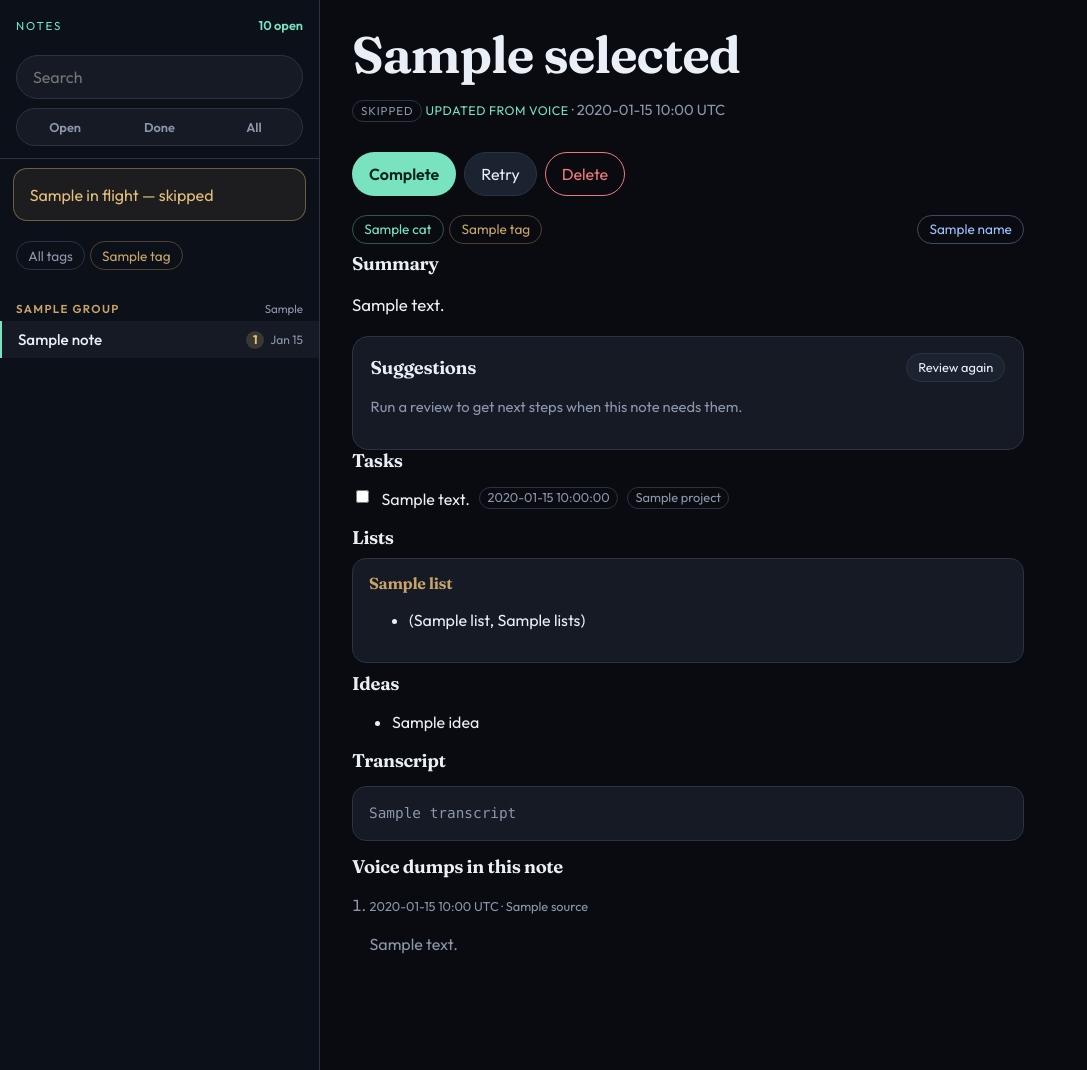
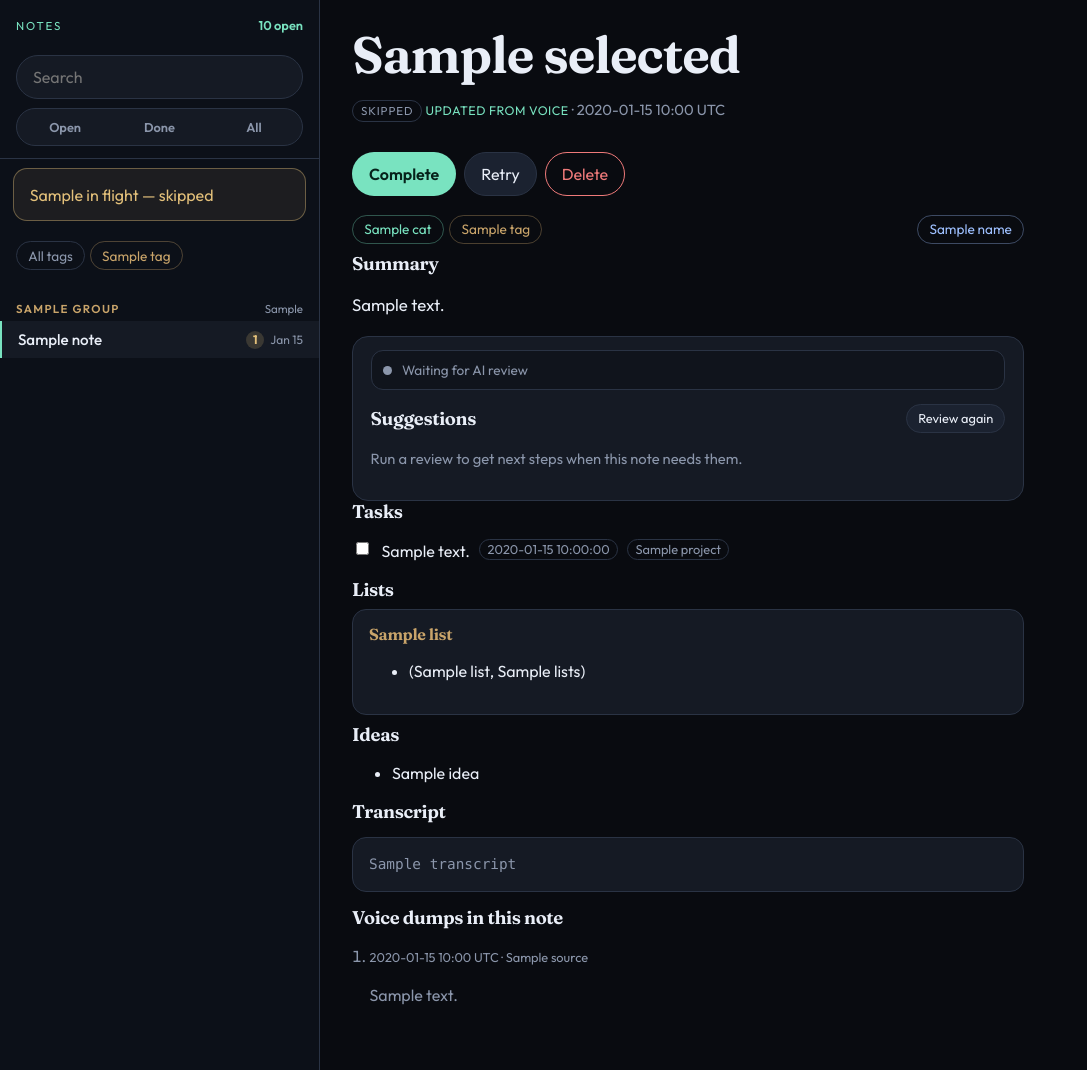
Before and after one commit to keberling/voicememos, a FastAPI app: template app/templates/workspace.html in a window 1280 px wide. Shown: the top 1070 px of the page, without its empty margins (0-1087 px from the left). Run offline with FastAPI, Linux system fonts and the light colour scheme; the template is opened without the code that fills it: most values are stand-ins (such as "Sample title", 1, 10 or a date in 2020).

Commit message:
Show a live status bar for AI note review.
Mark review as reviewing/ready/skipped/error, keep the bar updating
while the router reads the note, and return immediately on Review again.

```diff
--- a/app/llm.py
+++ b/app/llm.py
@@ -243,8 +243,10 @@ def parse_review_response(content: str | dict | list | None) -> dict[str, Any]:
     questions = data.get("questions") or []
     if isinstance(questions, str):
         questions = [questions]
+    appropriate = bool(appropriate)
     return {
-        "appropriate": bool(appropriate),
+        "appropriate": appropriate,
+        "status": "ready" if appropriate else "skipped",
         "reason": str(data.get("reason") or "").strip(),
         "review": str(data.get("review") or data.get("analysis") or "").strip(),
         "next_steps": [str(s).strip() for s in steps if str(s).strip()][:8],
--- a/app/routers/pages.py
+++ b/app/routers/pages.py
@@ -3,7 +3,7 @@ from __future__ import annotations
 from pathlib import Path
 from urllib.parse import urlencode
 
-from fastapi import APIRouter, Depends, Form, HTTPException, Query, Request
+from fastapi import APIRouter, BackgroundTasks, Depends, Form, HTTPException, Query, Request
 from fastapi.responses import HTMLResponse, RedirectResponse
 from fastapi.templating import Jinja2Templates
 from sqlalchemy.orm import Session
@@ -242,22 +242,20 @@ async def note_page(
 @router.post("/notes/{note_id}/review")
 async def review_form(
     note_id: str,
+    background_tasks: BackgroundTasks,
     user: User = Depends(get_html_user),
     db: Session = Depends(get_db),
 ):
-    from app.llm import review_note
+    from app.worker import _reviewing_payload, run_review
 
     note = get_owned_note(db, user.id, note_id)
     if note is None:
         raise HTTPException(status_code=404, detail="Note not found")
-    try:
-        sug = await review_note(note)
-        sug["generated_at"] = utcnow().isoformat()
-        note.suggestions = sug
-        note.updated_at = utcnow()
-        db.commit()
-    except Exception:
-        pass
+    prev = note.suggestions if isinstance(note.suggestions, dict) else {}
+    note.suggestions = _reviewing_payload(prev)
+    note.updated_at = utcnow()
+    db.commit()
+    background_tasks.add_task(run_review, note.id)
     return RedirectResponse(f"/notes/{note_id}", status_code=303)
 
 
--- a/app/static/app.css
+++ b/app/static/app.css
@@ -528,6 +528,63 @@ code { font-family: ui-monospace, SFMono-Regular, Menlo, Consolas, monospace; }
   margin-bottom: 0.4rem;
 }
 .suggest-head h2 { margin: 0; }
+.review-bar {
+  display: flex;
+  align-items: center;
+  gap: 0.65rem;
+  margin: -0.15rem 0 0.85rem;
+  padding: 0.55rem 0.7rem;
+  border-radius: 12px;
+  border: 1px solid var(--line);
+  background: var(--bg-2);
+  font-size: 0.85rem;
+  color: var(--muted);
+}
+.review-dot {
+  width: 0.55rem;
+  height: 0.55rem;
+  border-radius: 99px;
+  background: var(--muted);
+  flex-shrink: 0;
+}
+.review-label { flex: 1; min-width: 0; }
+.review-track {
+  display: none;
+  width: 5.5rem;
+  height: 0.28rem;
+  border-radius: 99px;
+  background: rgba(255,255,255,0.08);
+  overflow: hidden;
+  flex-shrink: 0;
+}
+.review-fill {
+  display: block;
+  height: 100%;
+  width: 40%;
+  border-radius: 99px;
+  background: var(--accent);
+}
+.review-bar.is-reviewing {
+  color: var(--warn);
+  border-color: rgba(227, 192, 122, 0.45);
+  background: rgba(227, 192, 122, 0.08);
+}
+.review-bar.is-reviewing .review-dot {
+  background: var(--warn);
+  box-shadow: 0 0 10px rgba(227, 192, 122, 0.7);
+  animation: pulse 1.2s ease-in-out infinite;
+}
+.review-bar.is-reviewing .review-track { display: block; }
+.review-bar.is-reviewing .review-fill { animation: review-slide 1.1s ease-in-out infinite; }
+.review-bar.is-ready { color: var(--accent); border-color: rgba(121, 227, 192, 0.35); }
+.review-bar.is-ready .review-dot { background: var(--accent); }
+.review-bar.is-skipped .review-dot { background: var(--accent-2); }
+.review-bar.is-error { color: var(--danger); border-color: rgba(239, 122, 122, 0.45); }
+.review-bar.is-error .review-dot { background: var(--danger); }
+@keyframes review-slide {
+  0% { transform: translateX(-120%); }
+  100% { transform: translateX(280%); }
+}
 .next-steps { list-style: none; padding: 0; margin: 0.6rem 0 0; }
 .next-steps li {
   display: flex;
--- a/app/static/app.js
+++ b/app/static/app.js
@@ -97,11 +97,39 @@ function toast(message, kind) {
   }, 5000);
 }
 
+function reviewStatus(note) {
+  const sug = note && note.suggestions;
+  return (sug && sug.status) || "";
+}
+
 function fingerprint(notes) {
   return notes
-    .map((n) => n.id + ":" + n.status)
+    .map((n) => n.id + ":" + n.status + ":" + reviewStatus(n))
     .sort()
     .join("|");
+}
+
+function paintReviewBar(note) {
+  const bar = document.querySelector("[data-review-bar]");
+  const article = document.querySelector("[data-live-note]");
+  if (!bar || !article || !note || article.getAttribute("data-live-note") !== note.id) return;
+  const st = reviewStatus(note) || "idle";
+  const labels = {
+    reviewing: "AI is reviewing this note…",
+    ready: "Reviewed",
+    skipped: "No extra steps needed",
+    error: "Review failed",
+    idle: "Waiting for AI review",
+  };
+  bar.className = "review-bar is-" + st;
+  bar.setAttribute("data-status", st);
+  const label = bar.querySelector(".review-label");
+  if (label) label.textContent = labels[st] || labels.idle;
+  const btn = document.querySelector("[data-review-box] button[type=submit]");
+  if (btn) {
+    btn.disabled = st === "reviewing";
+    btn.textContent = st === "reviewing" ? "Reviewing…" : "Review again";
+  }
 }
 
 function inFlight(notes) {
@@ -173,16 +201,22 @@ async function pollNotes() {
   const seeded = sessionStorage.getItem(SEED_KEY) === "1";
   const next = {};
   notes.forEach((n) => {
-    next[n.id] = { status: n.status, title: n.title };
+    next[n.id] = { status: n.status, title: n.title, review: reviewStatus(n) };
   });
 
   if (seeded) {
     for (const n of notes) {
       const before = prev[n.id];
+      paintReviewBar(n);
       if (!before) {
         toast((n.title || "Voice dump") + " — " + (STATUS_COPY[n.status] || n.status), n.status);
       } else if (before.status !== n.status) {
         toast((n.title || "Voice dump") + " — " + (STATUS_COPY[n.status] || n.status), n.status);
+      } else if (before.review === "reviewing" && next[n.id].review && next[n.id].review !== "reviewing") {
+        toast(
+          next[n.id].review === "ready" ? "AI review ready" : next[n.id].review === "skipped" ? "No extra steps needed" : "AI review finished",
+          next[n.id].review === "error" ? "error" : "ready"
+        );
       }
     }
   }
--- a/app/templates/base.html
+++ b/app/templates/base.html
@@ -7,7 +7,7 @@
   <link rel="preconnect" href="https://fonts.googleapis.com">
   <link rel="preconnect" href="https://fonts.gstatic.com" crossorigin>
   <link href="https://fonts.googleapis.com/css2?family=Fraunces:opsz,wght@9..144,500;9..144,650&family=Outfit:wght@400;500;600;700&display=swap" rel="stylesheet">
-  <link rel="stylesheet" href="/static/app.css?v=4">
+  <link rel="stylesheet" href="/static/app.css?v=5">
 </head>
 <body class="{% block body_class %}{% endblock %}">
   {% if user %}
@@ -31,7 +31,7 @@
     {% block content %}{% endblock %}
   </main>
   <div id="toasts" class="toasts" aria-live="polite"></div>
-  <script src="/static/app.js?v=3"></script>
+  <script src="/static/app.js?v=5"></script>
   {% block scripts %}{% endblock %}
 </body>
 </html>
--- a/app/templates/workspace.html
+++ b/app/templates/workspace.html
@@ -145,13 +145,31 @@
       {% endif %}
 
       {% set sug = selected.suggestions or {} %}
-      <section class="suggest">
+      {% set rstatus = sug.get("status") or ("ready" if sug.get("appropriate") else ("skipped" if sug else "")) %}
+      <section class="suggest" data-review-box>
+        <div class="review-bar is-{{ rstatus or 'idle' }}" data-review-bar data-status="{{ rstatus or 'idle' }}">
+          <span class="review-dot" aria-hidden="true"></span>
+          <span class="review-label">
+            {% if rstatus == "reviewing" %}AI is reviewing this note…
+            {% elif rstatus == "ready" %}Reviewed{% if sug.get("generated_at") %} · {{ sug.generated_at.replace("T", " ")[:16] }} UTC{% endif %}
+            {% elif rstatus == "skipped" %}No extra steps needed
+            {% elif rstatus == "error" %}Review failed
+            {% else %}Waiting for AI review
+            {% endif %}
+          </span>
+          <span class="review-track"><span class="review-fill"></span></span>
+        </div>
         <div class="suggest-head">
           <h2>Suggestions</h2>
           <form method="post" action="/notes/{{ selected.id }}/review">
-            <button class="btn tiny" type="submit">Review again</button>
+            <button class="btn tiny" type="submit" {% if rstatus == "reviewing" %}disabled{% endif %}>
+              {% if rstatus == "reviewing" %}Reviewing…{% else %}Review again{% endif %}
+            </button>
           </form>
         </div>
+        {% if rstatus == "reviewing" %}
+        <p class="hint">The local router is reading the summary and transcript. This bar updates on its own.</p>
+        {% endif %}
         {% if sug.get("appropriate") and (sug.get("review") or sug.get("next_steps")) %}
           {% if sug.get("review") %}
           <p class="summary-body">{{ sug.review }}</p>
@@ -177,7 +195,7 @@
             {% endfor %}
           </ul>
           {% endif %}
-        {% else %}
+        {% elif rstatus != "reviewing" %}
         <p class="hint">{% if sug.get("reason") %}{{ sug.reason }}{% else %}Run a review to get next steps when this note needs them.{% endif %}</p>
         {% endif %}
       </section>
--- a/app/worker.py
+++ b/app/worker.py
@@ -244,19 +244,45 @@ async def _process(db: Session, note: Note) -> Note:
         else:
             _finalize_create(db, note, result, warning=None)
 
-    await _attach_review(db, living, settings)
+    await run_review(living.id)
     return note
 
 
-async def _attach_review(db: Session, note: Note, settings) -> None:
+def _reviewing_payload(existing: dict | None = None) -> dict:
+    data = dict(existing or {})
+    data["status"] = "reviewing"
+    data["reason"] = "AI is reviewing this note…"
+    return data
+
+
+async def run_review(note_id: str) -> None:
+    db = SessionLocal()
     try:
-        sug = await review_note(note, settings)
-        sug["generated_at"] = utcnow().isoformat()
-        note.suggestions = sug
+        note = db.query(Note).filter(Note.id == note_id).one_or_none()
+        if note is None:
+            return
+        prev = note.suggestions if isinstance(note.suggestions, dict) else {}
+        note.suggestions = _reviewing_payload(prev)
         note.updated_at = utcnow()
         db.commit()
-    except Exception:
-        log.exception("Review failed for %s", note.id)
+        db.refresh(note)
+        try:
+            sug = await review_note(note)
+            sug["generated_at"] = utcnow().isoformat()
+            if "status" not in sug:
+                sug["status"] = "ready" if sug.get("appropriate") else "skipped"
+            note.suggestions = sug
+        except Exception as exc:
+            log.exception("Review failed for %s", note.id)
+            note.suggestions = {
+                **_reviewing_payload(prev),
+                "status": "error",
+                "reason": str(exc)[:300],
+            }
+        note.updated_at = utcnow()
+        db.commit()
+    finally:
+        db.close()
 
 
 def _finalize_create(db: Session, note: Note, result: StructureResult, warning: str | None) -> None:
```
Also changed, not shown: app/routers/notes.py (+6 -5 lines), tests/conftest.py (+1 -0 lines), tests/test_grouping.py (+2 -0 lines).
